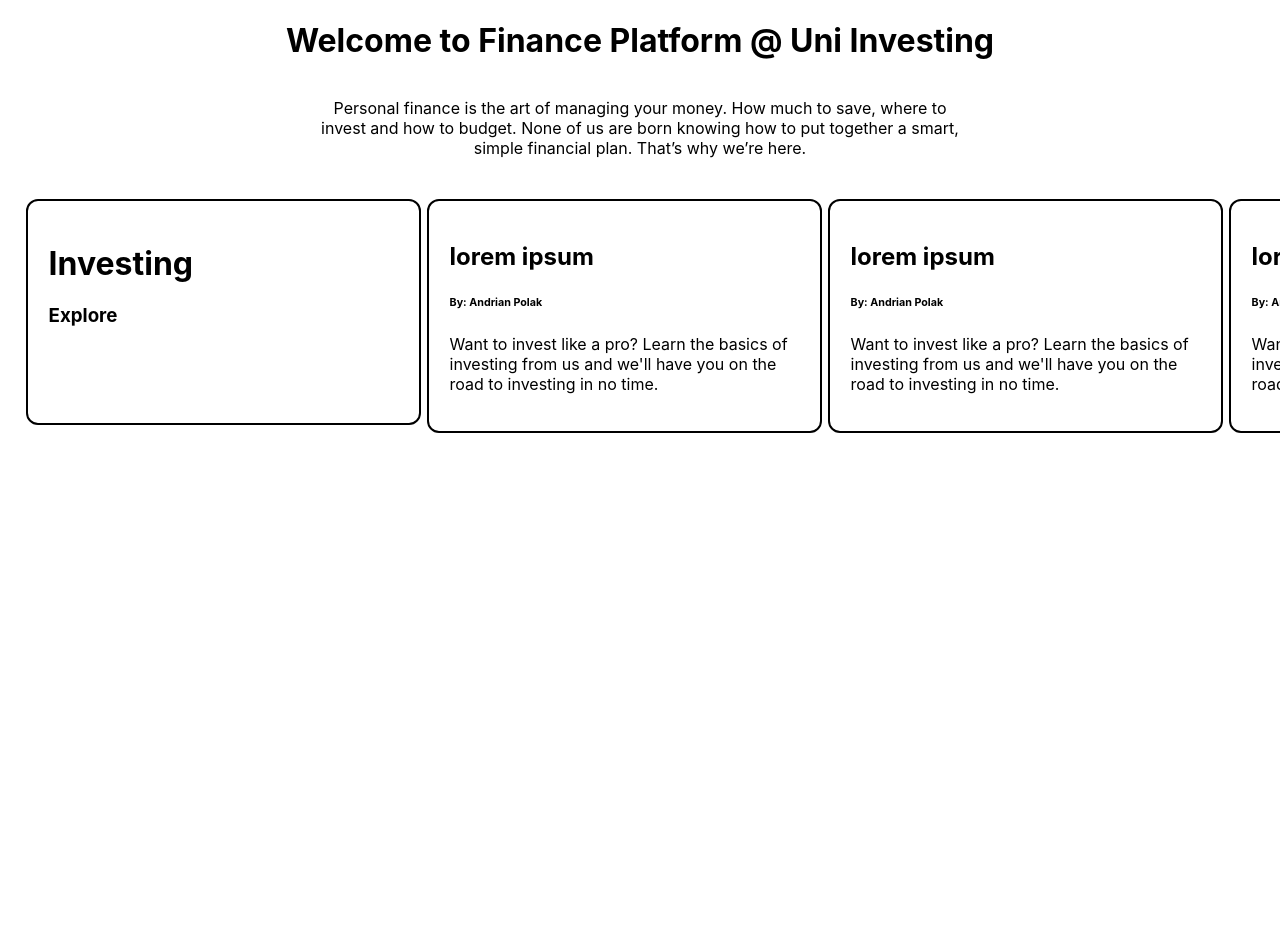
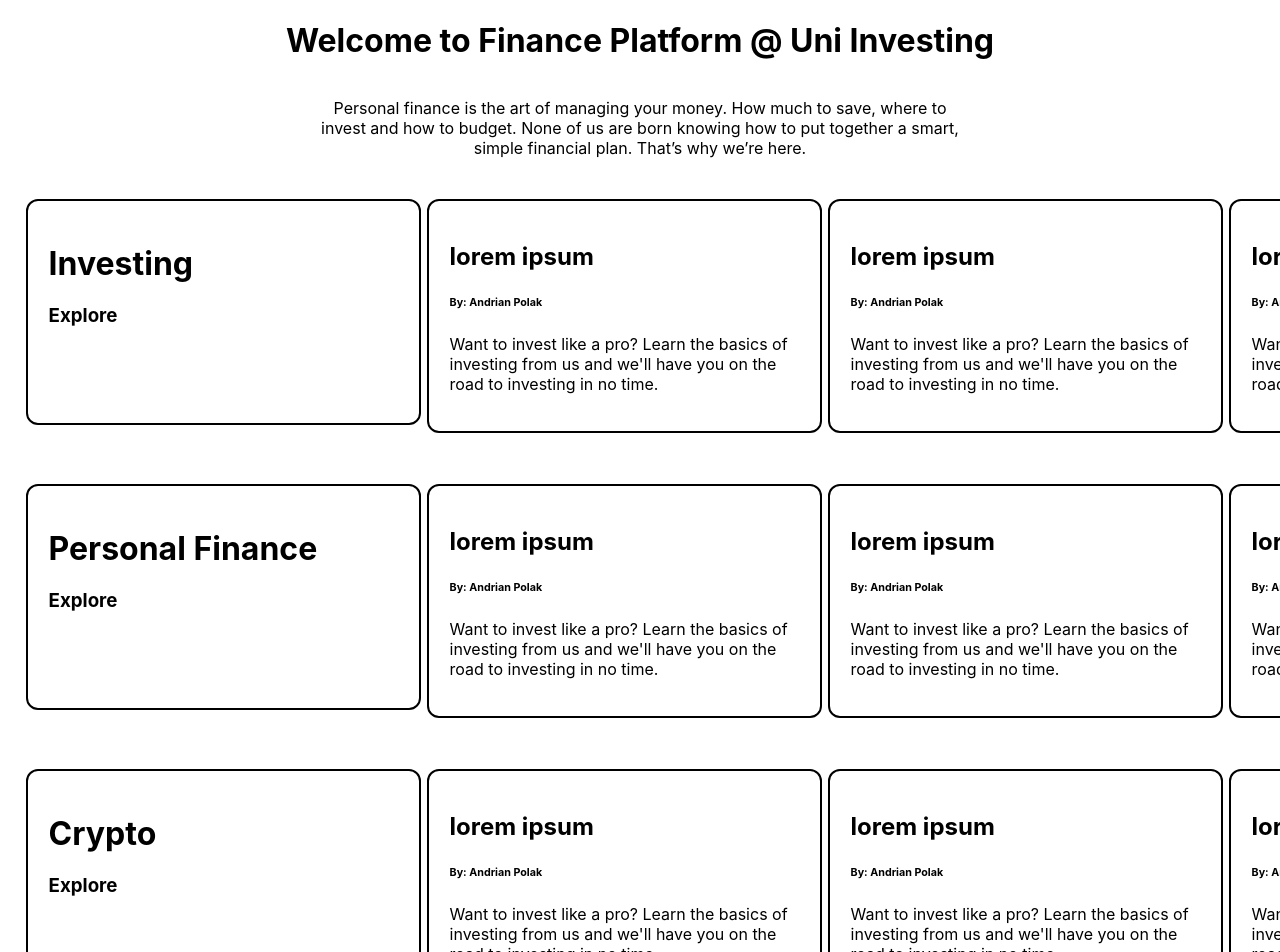
Before and after one commit to Uniinvesting/Main-Page, a React (Create React App) app in the folder uniinvesting_main_page/: page / in a window 1280 px wide. Shown: the top 952 px of the page. Before the commit the page ends 800 px from the top, so only its background shows below. Built offline with nearby package versions, Linux system fonts and the light colour scheme.

Commit message:
finishing the category sections

```diff
--- a/uniinvesting_main_page/src/App.js
+++ b/uniinvesting_main_page/src/App.js
@@ -1,12 +1,16 @@
 import './App.css';
 import Header from './components/header';
 import Scroll_section_one from './components/scroll-section-one';
+import Scroll_section_two from './components/scroll-section-two';
+import Scroll_section_three from './components/scroll-section-three';
 
 function App() {
   return (
     <div className="App">
       <Header />
       <Scroll_section_one />
+      <Scroll_section_two />
+      <Scroll_section_three />
     </div>
   );
 }
--- /dev/null
+++ b/uniinvesting_main_page/src/components/data/scroll_three.js
@@ -0,0 +1,32 @@
+export const crypto_scroll = [
+    {
+        name: 'lorem ipsum',
+        id: 'invest-article-1',
+        author: 'Andrian Polak',
+        description: "Want to invest like a pro? Learn the basics of investing from us and we'll have you on the road to investing in no time."
+    },
+    {
+        name: 'lorem ipsum',
+        id: 'invest-article-2',
+        author: 'Andrian Polak',
+        description: "Want to invest like a pro? Learn the basics of investing from us and we'll have you on the road to investing in no time."
+    },
+    {
+        name: 'lorem ipsum',
+        id: 'invest-article-3',
+        author: 'Andrian Polak',
+        description: "Want to invest like a pro? Learn the basics of investing from us and we'll have you on the road to investing in no time."
+    },
+    {
+        name: 'lorem ipsum',
+        id: 'invest-article-4',
+        author: 'Andrian Polak',
+        description: "Want to invest like a pro? Learn the basics of investing from us and we'll have you on the road to investing in no time."
+    },
+    {
+        name: 'lorem ipsum',
+        id: 'invest-article-5',
+        author: 'Andrian Polak',
+        description: "Want to invest like a pro? Learn the basics of investing from us and we'll have you on the road to investing in no time."
+    }
+]
--- /dev/null
+++ b/uniinvesting_main_page/src/components/data/scroll_two.js
@@ -0,0 +1,32 @@
+export const personal_finance_scroll = [
+    {
+        name: 'lorem ipsum',
+        id: 'invest-article-1',
+        author: 'Andrian Polak',
+        description: "Want to invest like a pro? Learn the basics of investing from us and we'll have you on the road to investing in no time."
+    },
+    {
+        name: 'lorem ipsum',
+        id: 'invest-article-2',
+        author: 'Andrian Polak',
+        description: "Want to invest like a pro? Learn the basics of investing from us and we'll have you on the road to investing in no time."
+    },
+    {
+        name: 'lorem ipsum',
+        id: 'invest-article-3',
+        author: 'Andrian Polak',
+        description: "Want to invest like a pro? Learn the basics of investing from us and we'll have you on the road to investing in no time."
+    },
+    {
+        name: 'lorem ipsum',
+        id: 'invest-article-4',
+        author: 'Andrian Polak',
+        description: "Want to invest like a pro? Learn the basics of investing from us and we'll have you on the road to investing in no time."
+    },
+    {
+        name: 'lorem ipsum',
+        id: 'invest-article-5',
+        author: 'Andrian Polak',
+        description: "Want to invest like a pro? Learn the basics of investing from us and we'll have you on the road to investing in no time."
+    }
+]
--- /dev/null
+++ b/uniinvesting_main_page/src/components/scroll-section-three.js
@@ -0,0 +1,26 @@
+import React from 'react'
+import {crypto_scroll} from './data/scroll_three'
+
+export default function Scroll_section_three() {
+  return (
+    <div className='scroll-section'>
+        <a href=''>
+            <div className='article-box section-box'>
+                <h1>Crypto</h1>
+                <h3>Explore</h3>
+            </div>
+        </a>
+        {crypto_scroll.map((data, key) => {
+            return (
+                <a href=''>
+                    <div className='article-box' id={data.id} key={key}>
+                        <h2>{data.name}</h2>
+                        <h6>By: {data.author}</h6>
+                        <p>{data.description}</p>
+                    </div>
+                </a>
+            )
+        })}
+    </div>
+  )
+}
--- /dev/null
+++ b/uniinvesting_main_page/src/components/scroll-section-two.js
@@ -0,0 +1,26 @@
+import React from 'react'
+import {personal_finance_scroll} from './data/scroll_two'
+
+export default function Scroll_section_two() {
+  return (
+    <div className='scroll-section'>
+        <a href=''>
+            <div className='article-box section-box'>
+                <h1>Personal Finance</h1>
+                <h3>Explore</h3>
+            </div>
+        </a>
+        {personal_finance_scroll.map((data, key) => {
+            return (
+                <a href=''>
+                    <div className='article-box' id={data.id} key={key}>
+                        <h2>{data.name}</h2>
+                        <h6>By: {data.author}</h6>
+                        <p>{data.description}</p>
+                    </div>
+                </a>
+            )
+        })}
+    </div>
+  )
+}
```
